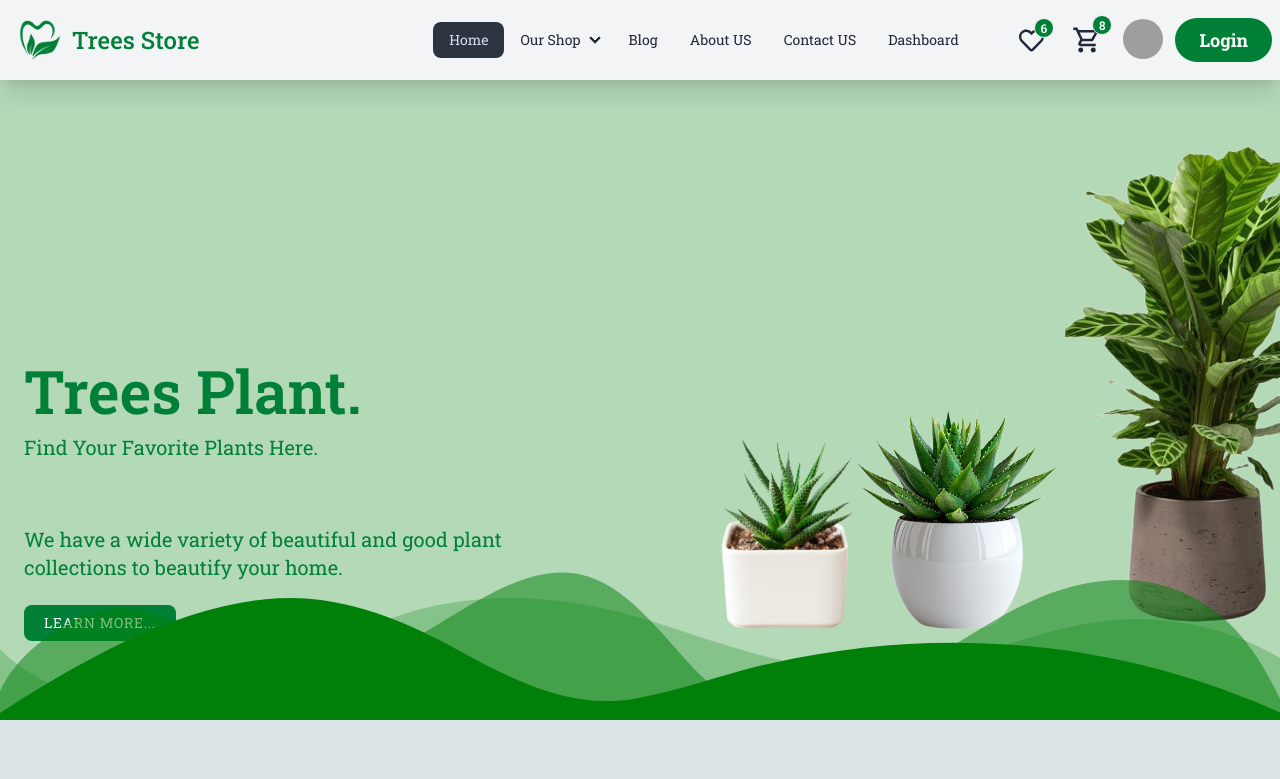
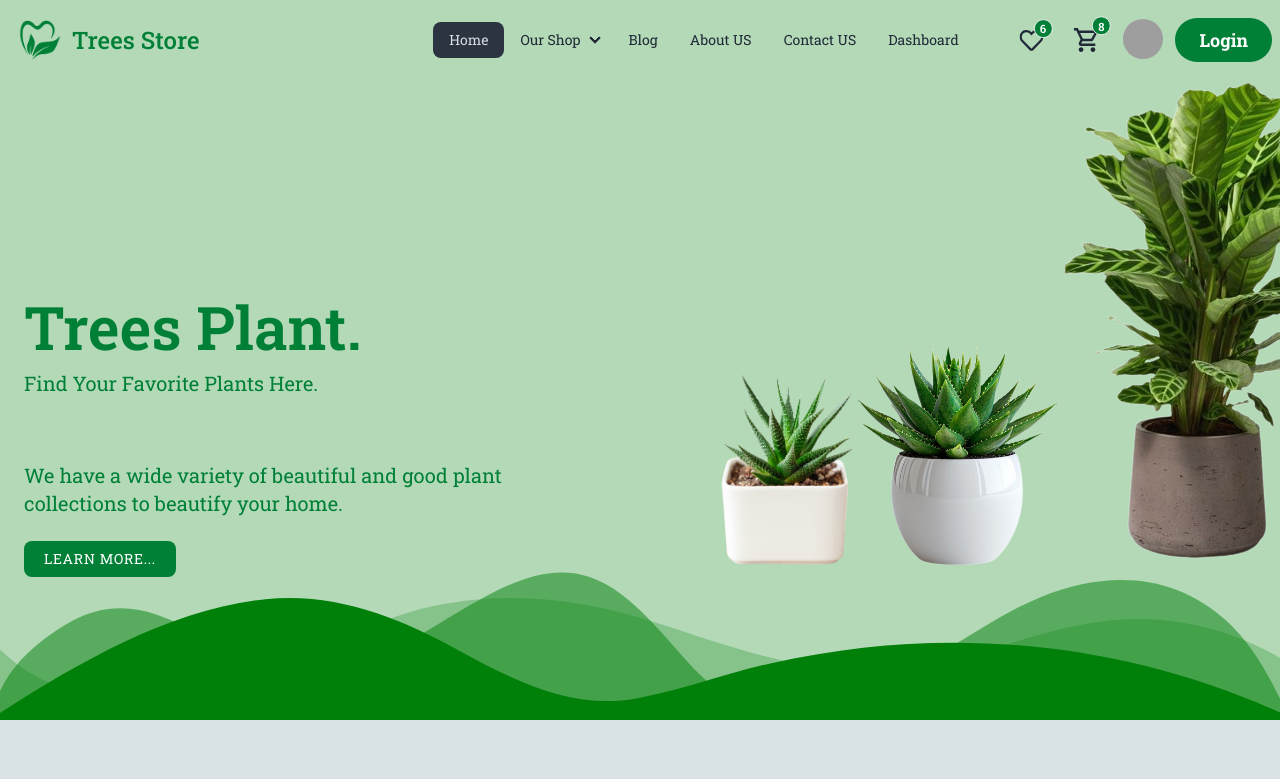
Before and after one commit to abusaiyedjoy/Trees-Store, a React (Vite) app: page / in a window 1280 px wide. Shown: the top 779 px of the page. Built offline with nearby package versions, Linux system fonts and the light colour scheme; grey boxes are pictures that could not be loaded.

Commit message:
Responsive Navbar

```diff
--- a/package.json
+++ b/package.json
@@ -22,7 +22,7 @@
     "react-router-dom": "^6.23.0",
     "react-simple-typewriter": "^5.0.1",
     "sort-by": "^1.2.0",
-    "swiper": "^11.1.5"
+    "swiper": "^11.1.9"
   },
   "devDependencies": {
     "@types/react": "^18.2.66",
--- a/src/Components/Navbar/Navbar.jsx
+++ b/src/Components/Navbar/Navbar.jsx
@@ -25,7 +25,7 @@ const Navbar = () => {
     </>
 
   return (
-    <div className=" shadow-xl fixed top-0 w-full h-[80px] z-20 bg-gray-100">
+    <div className="fixed top-0 w-full h-[80px] z-20 bg-[#b3d9b7]">
       <div className="navbar">
         <div className="navbar-start">
           <div className="dropdown">
@@ -63,7 +63,7 @@ const Navbar = () => {
             </ul>
           </div>
           <div className="flex justify-end items-center gap-2">
-            <div className="dropdown dropdown-end">
+            <div className="hidden md:block dropdown dropdown-end">
               <div
                 tabIndex={0}
                 role="button"
@@ -89,7 +89,7 @@ const Navbar = () => {
                 </div>
               </div>
             </div>
-            <div className="dropdown dropdown-end">
+            <div className="hidden md:block dropdown dropdown-end">
               <div
                 tabIndex={0}
                 role="button"
@@ -139,6 +139,12 @@ const Navbar = () => {
                   </a>
                 </li>
                 <li>
+                  <a className="block md:hidden" href="/viewCart">View Cart</a>
+                </li>
+                <li>
+                  <a className="block md:hidden" href="/viewWishlist">View Wishlist</a>
+                </li>
+                <li>
                   <a>Settings</a>
                 </li>
                 <li>
--- a/src/Pages/Home/Banner/Banner.jsx
+++ b/src/Pages/Home/Banner/Banner.jsx
@@ -9,7 +9,7 @@ const Banner = () => {
         <div>
             <header className="bg-[#b3d9b7] relative w-full h-[80vh]">
 
-                <div className="container px-6 pt-16 mx-auto h-full">
+                <div className="container px-6 mx-auto h-full">
                     <div className=" w-full">
                         <div className="items-end lg:flex ">
                             <div className="w-full">
--- a/src/Pages/Home/Review/Review.jsx
+++ b/src/Pages/Home/Review/Review.jsx
@@ -22,6 +22,8 @@ const Review = () => {
                 modules={[FreeMode, Pagination]}
                 classNameName=" container mx-auto"
             >
+                <div className=" grid grid-cols-1 sm:grid-cols-2 md:grid-cols-3">
+
                     <SwiperSlide>
                         <div className="w-full max-w-md px-8 py-4 mt-16 bg-white rounded-lg shadow-lg">
                             <div className="flex justify-center -mt-16 md:justify-end">
@@ -118,6 +120,7 @@ const Review = () => {
                             </div>
                         </div>
                     </SwiperSlide>
+                </div>
             </Swiper>
         </>
     );
```
Also changed, not shown: 1 other file (tests, documents, lock files or other folders). Lines whose indentation alone changed are shown as unchanged.
